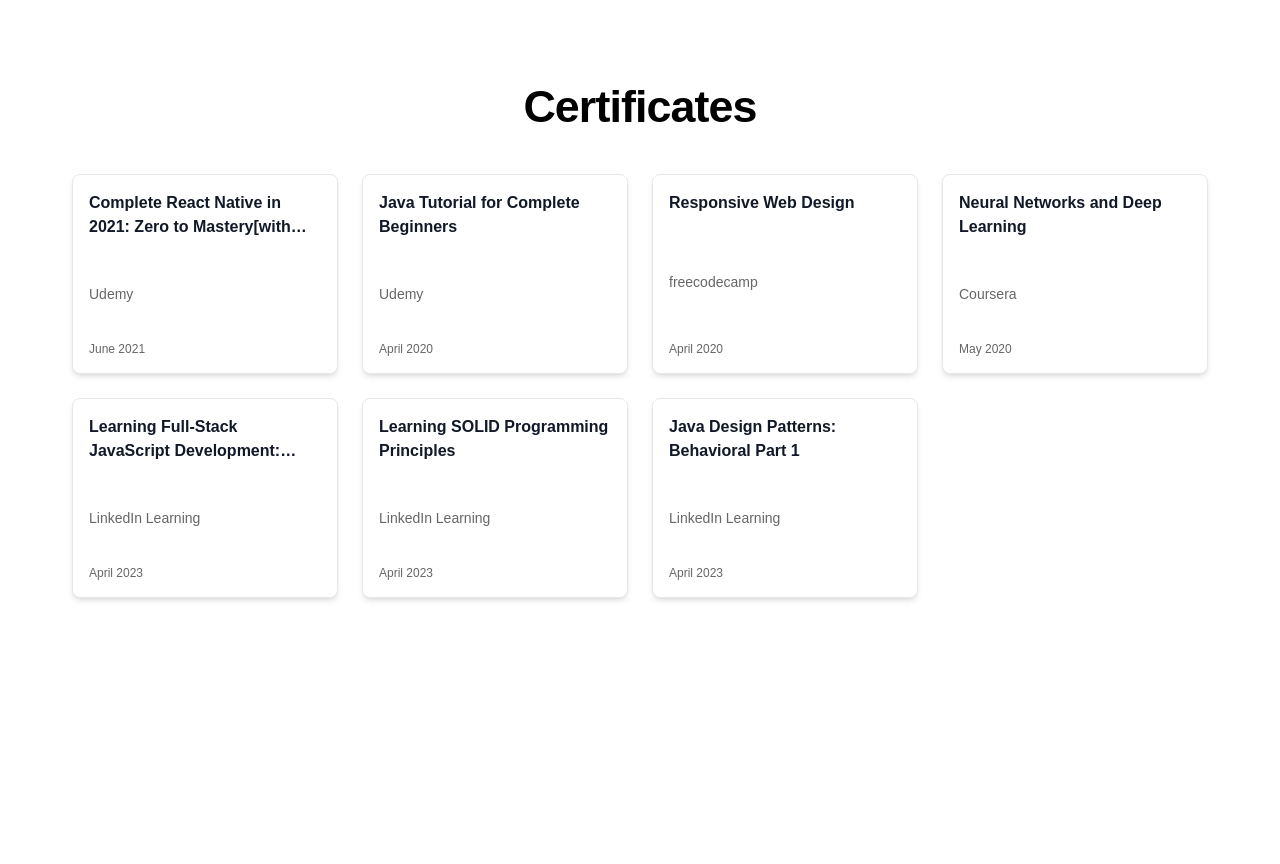
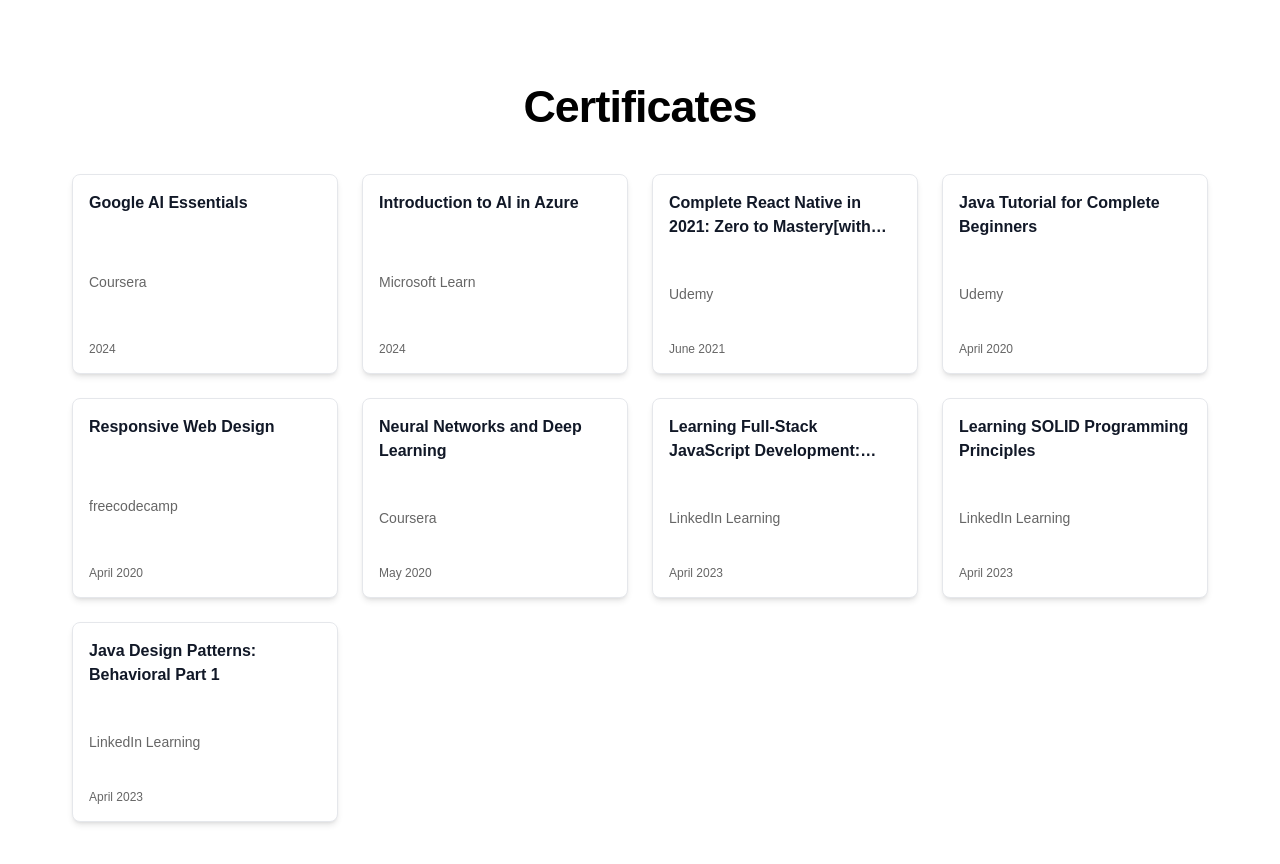
Before and after one commit to CodeByZarana/portfolio-v1, a Next.js app: page /certificates in a window 1280 px wide. Shown: the top 864 px of the page. Before the commit the page ends 800 px from the top, so only its background shows below. Built offline with nearby package versions, Linux system fonts and the light colour scheme.

Commit message:
added new certificates

```diff
--- a/pages/certificates.js
+++ b/pages/certificates.js
@@ -1,6 +1,20 @@
 import React from 'react';
 
 const certificates = [
+  {
+    title: "Google AI Essentials",
+    organization: "Coursera",
+    date: "2024",
+    details: "Covers Google AI essentials, machine learning fundamentals, and practical AI applications.",
+    link: "https://www.coursera.org/account/accomplishments/specialization/certificate/IMG9HWGVX9QJ"
+  },
+  {
+    title: "Introduction to AI in Azure",
+    organization: "Microsoft Learn",
+    date: "2024",
+    details: "Introduction to AI services and capabilities in Microsoft Azure.",
+    link: "https://learn.microsoft.com/en-us/users/ZaranaSolanki-5180/achievements/XEMS2UJY?ref=https%3A%2F%2Fwww.linkedin.com%2F"
+  },
   {
     title: "Complete React Native in 2021: Zero to Mastery[with Hooks]",
     organization: "Udemy",
```
